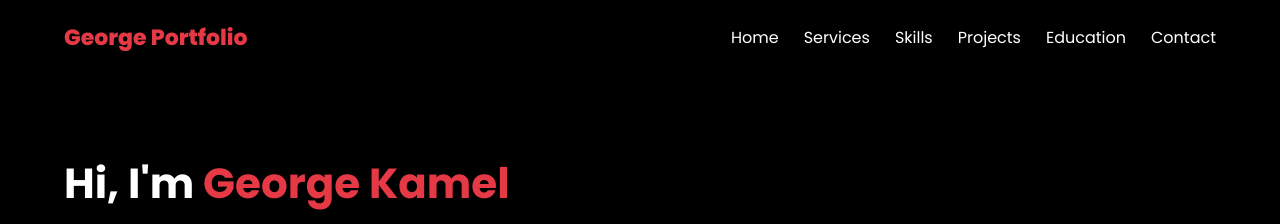
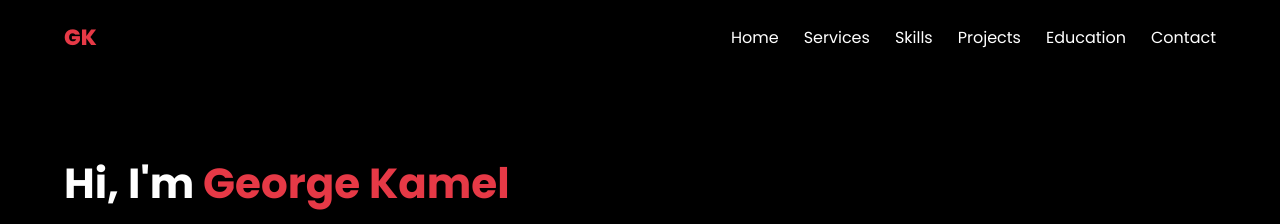
Before and after one commit to georgekamel678-debug/George-kamel-Portfolio, a plain HTML site: page index.html in a window 1280 px wide. Shown: the top 224 px of the page. Drawn offline with Linux system fonts and the light colour scheme.

Commit message:
index.html

```diff
--- a/index.html
+++ b/index.html
@@ -21,7 +21,7 @@
 
 <div class="container nav-container">
 
-<div class="logo">George Portfolio</div>
+<div class="logo">GK</div>
 
 <nav id="nav">
 <a href="#home">Home</a>
```
